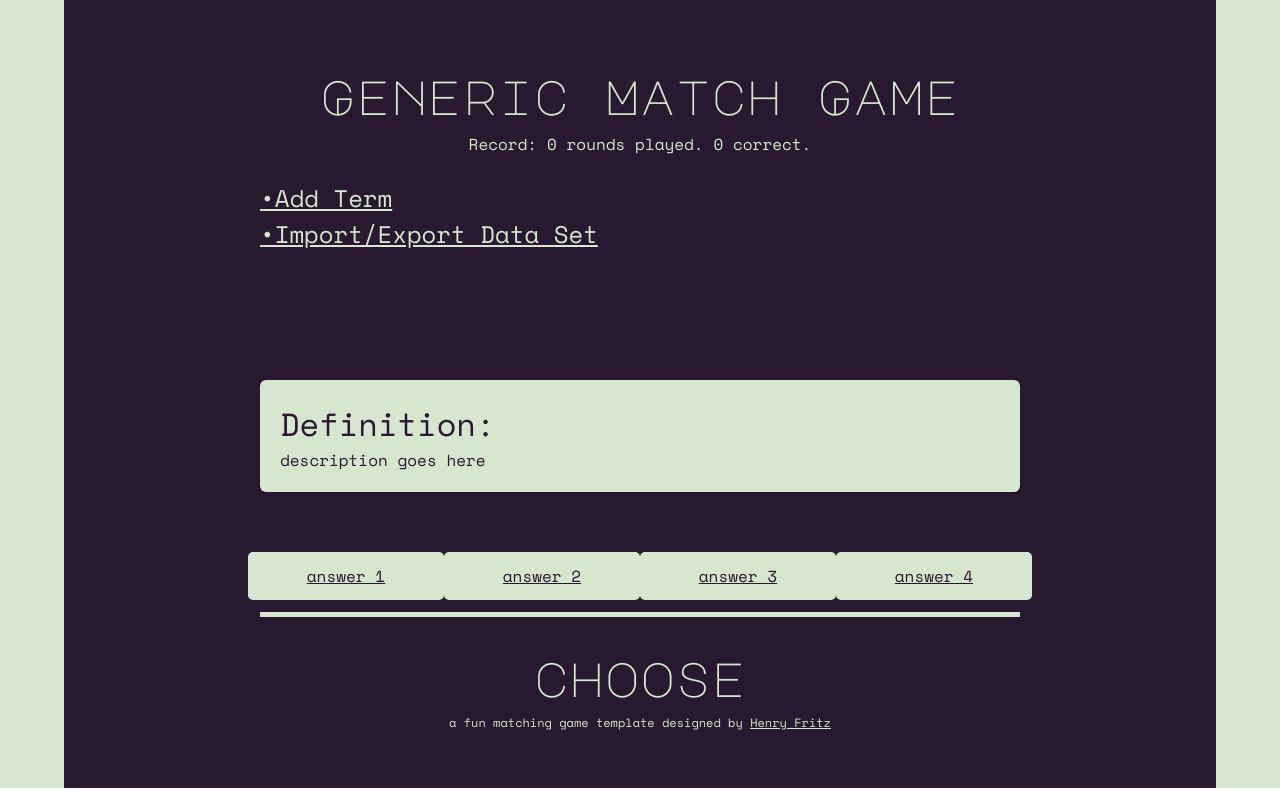
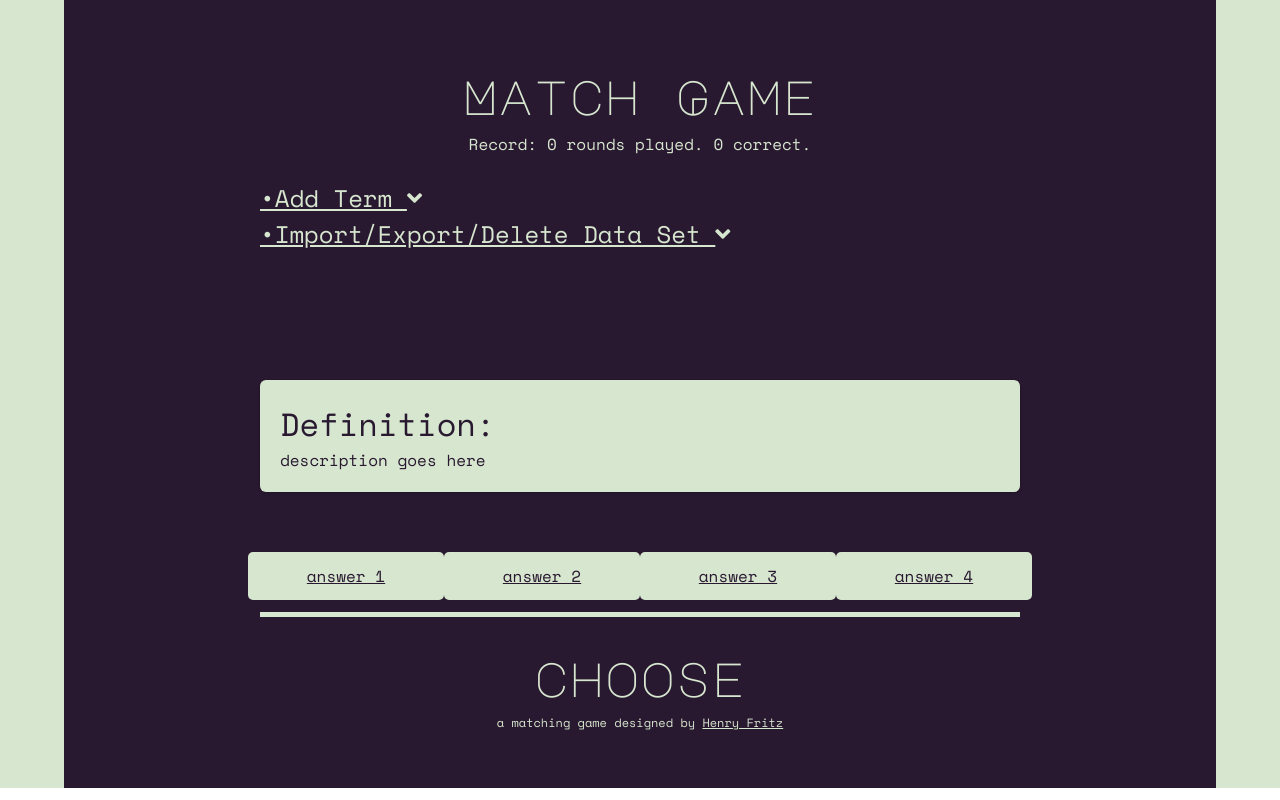
Before and after one commit to henryamster/genericmatchgame, a plain HTML site: page index.html in a window 1280 px wide. Drawn offline with nearby package versions, Linux system fonts and the light colour scheme.

Commit message:
Update index.html

```diff
--- a/index.html
+++ b/index.html
@@ -13,26 +13,26 @@
   <div class="columns">
 
     <div class="column is-8 is-offset-2 ">
-      <h1 id="title" class="is-size-1 has-text-centered "> Generic Match Game</h1>
+      <h1 id="title" class="is-size-1 has-text-centered "> Match Game</h1>
 
       <p id="record " class="has-text-centered">Record: <span id="gp">0</span> rounds played. <span id="gw">0</span> correct.</p>
       <br/>
-      <a class="is-size-4 has-text-centered" id="addTermTrigger">&bull;Add Term</a>
+      <a class="is-size-4 has-text-centered" id="addTermTrigger">&bull;Add Term <i class="fas fa-angle-down"></i></a>
       <p class="has-text-centered box has-background-sas is-hidden" id="addTermContainer"> <label for="term" class="has-text-centered">Term:</label><br/> <input class="input" type="text" name="term" id="term" placeholder="Text input">
         <label for="definition">Definition:</label>
         <textarea class="textarea" placeholder="Text input" name="definition" id="definition"></textarea>
         <br/>
-     <a id="addTerm" class="button is-dark">Add term</a>
+        <a id="addTerm" class="button is-dark"> Add term </a>
 
       </p>
       <br/>
 
-       <a class="is-size-4 has-text-centered" id="importExportTrigger">&bull;Import/Export Data Set</a>
+      <a class="is-size-4 has-text-centered" id="importExportTrigger">&bull;Import/Export/Delete Data Set <i class="fas fa-angle-down"></i></a>
       <div class="has-text-centered box is-centered has-background-sas is-hidden" id="importExportContainer">
         <div class="file is-centered">
           <label class="file-label">
     <input class="file-input" type="file" name="docpicker" id="docpicker">
-    <span class="file-cta">
+    <span class="file-cta has-background-dark has-text-white">
       <span class="file-icon">
         <i class="fas fa-upload"></i>
       </span>
@@ -45,14 +45,14 @@
         <br/>
         <a id="import" class="button is-dark">Import File</a>
         <a id="export" class="button is-dark">Save File</a>
+        <a id="clearData" class="button is-dark">Clear Data Set</a>
 
       </div>
 
-       <p class="has-text-centered" id="paContainer">   <a id="playAgain" class="is-centered is-size-3">Play again?</a></p>
+      <p class="has-text-centered" id="paContainer"> <a id="playAgain" class="is-centered is-size-3">Play again?</a></p>
 
-
-
-      <div class="box inverse" id="def"><h3 class="is-size-3" id="schema">Definition:</h3>
+      <div class="box inverse" id="def">
+        <h3 class="is-size-3" id="schema">Definition:</h3>
         <p id="description">description goes here</p>
       </div>
 
@@ -67,14 +67,10 @@
         <h4 id="result" class="has-text-centered">choose</h4>
       </div>
 
-       <p class="has-text-centered is-size-7">a fun matching game template designed by
+      <p class="has-text-centered is-size-7">a matching game designed by
         <a href="https://henryfritz.xyz/"> Henry Fritz</a>
       </p>
     </div>
-
-
-
-
 
   </div>
 </div>
```
Lines whose indentation alone changed are shown as unchanged.
